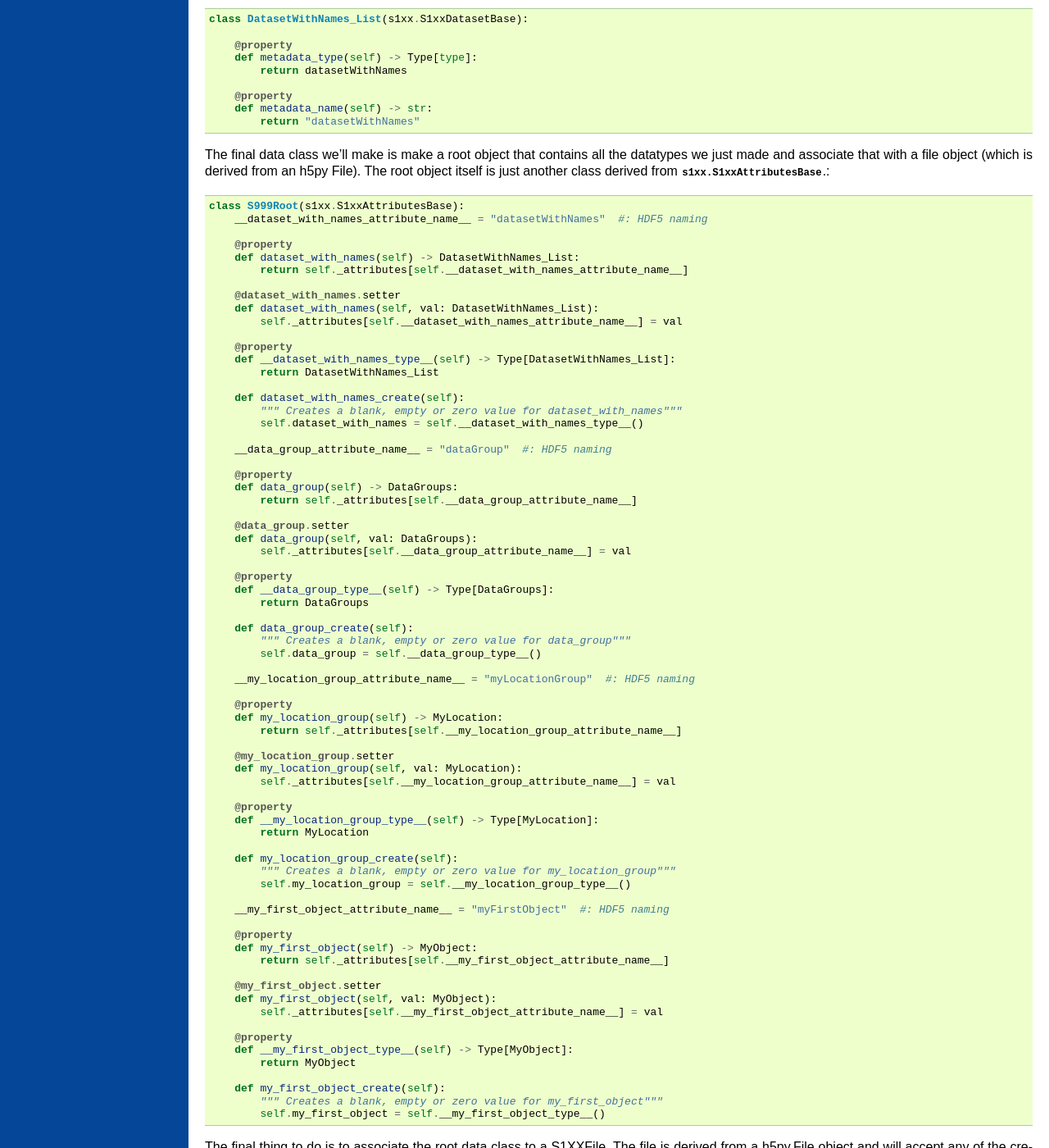
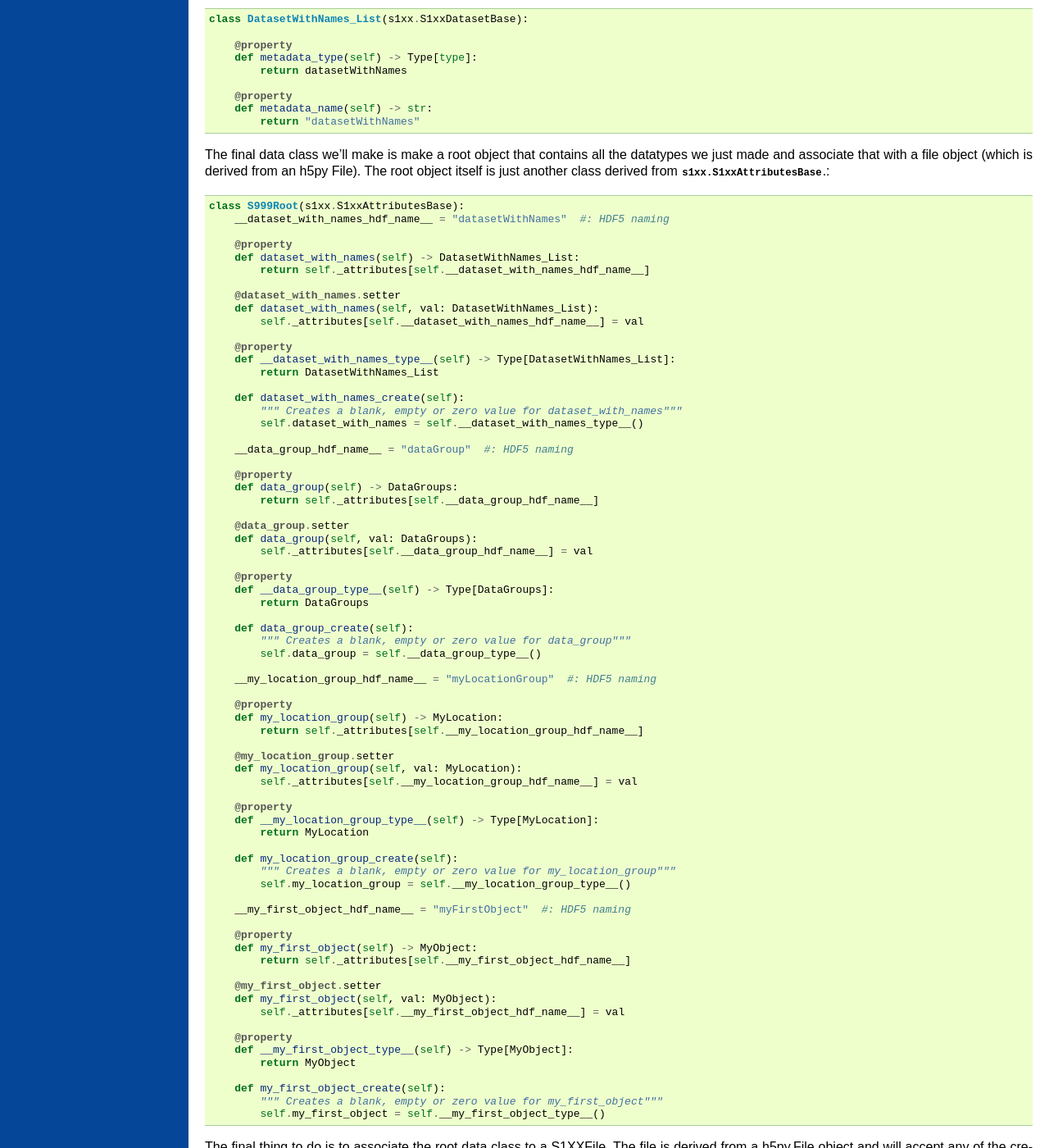
Before and after one commit to noaa-ocs-s100/s100py, a Sphinx documentation site: the page built from docs/sample_api.rst, in a window 1280 px wide and 1400 px high, scrolled down 5151 px. Shown: the whole window at 82% size. Built offline with Sphinx 7.4.7, drawn with Linux system fonts in a browser that asks for light colours; formulas are drawn with MathJax 3; the version number could not be read and is left out; some of the changed text lies outside the part shown.

Commit message:
change attribute_name to hdf_name fix some s100 test warnings update readme.md files that were missed in last changes to _type__ and _attribute_name__ (now hdf_name)

```diff
--- a/docs/sample_api.rst
+++ b/docs/sample_api.rst
@@ -51,7 +51,7 @@ This could look like::
     class myFirstObject:
         def __init__(self, val):
             self.data_value=val
-            self.__data_value_attribute_name__ = "dataValue"
+            self.__data_value_hdf_name__ = "dataValue"
             self.__data_value_type__ = float
         def data_value_create(self):
             self.data=999
@@ -85,15 +85,15 @@ of myFirstObject::
         def __version__(self) -> int:
             return 1
 
-        __data_value_attribute_name__ = "dataValue"  #: HDF5 naming
+        __data_value_hdf_name__ = "dataValue"  #: HDF5 naming
 
         @property
         def data_value(self) -> str:
-            return self._attributes[self.__data_value_attribute_name__]
+            return self._attributes[self.__data_value_hdf_name__]
 
         @data_value.setter
         def data_value(self, val: str):
-            self._attributes[self.__data_value_attribute_name__] = val
+            self._attributes[self.__data_value_hdf_name__] = val
 
         @property
         def __data_value_type__(self) -> str:
@@ -111,7 +111,7 @@ and it will fill it into multiple locations at once for you.
 To recap:
     - @property to get the data and do any reformatting needed etc.
     - @property.setter potential validation or other checks/changes to incoming data
-    - __\*_attribute_name__ which defines the conversion from python naming to HDF5 (S100) naming
+    - __\*_hdf_name__ which defines the conversion from python naming to HDF5 (S100) naming
     - __\*_type__ to help the user of the api know the type to use and for the api to load from disk
     - \*_create to make empty objects or supply default values as specified by S100
 
@@ -129,11 +129,11 @@ make 'empty_zone' the default for the utm_zone::
         def __version__(self) -> int:
             return 1
 
-        __utm_zone_attribute_name__ = "utmZone"  #: HDF5 naming
+        __utm_zone_hdf_name__ = "utmZone"  #: HDF5 naming
 
         @property
         def utm_zone(self) -> int:
-            return self._attributes[self.__utm_zone_attribute_name__]
+            return self._attributes[self.__utm_zone_hdf_name__]
 
         @utm_zone.setter
         def utm_zone(self, val: int):
@@ -142,7 +142,7 @@ make 'empty_zone' the default for the utm_zone::
                 val = int(val)
             if (val <= 0 or val > 60) and val != self.empty_zone:
                 raise Exception("Illegal zone number, must be between 1 and 60")
-            self._attributes[self.__utm_zone_attribute_name__] = val
+            self._attributes[self.__utm_zone_hdf_name__] = val
 
         @property
         def __utm_zone_type__(self) -> int:
@@ -182,15 +182,15 @@ the standard template, so there is a second one just for enumerations in :any:`e
         def __version__(self) -> int:
             return 1
 
-        __name_of_data_attribute_name__ = "nameOfData"  #: HDF5 naming
+        __name_of_data_hdf_name__ = "nameOfData"  #: HDF5 naming
 
         @property
         def name_of_data(self) -> MONTY:
-            return self._attributes[self.__name_of_data_attribute_name__]
+            return self._attributes[self.__name_of_data_hdf_name__]
 
         @name_of_data.setter
         def name_of_data(self, val: Union[int, str, MONTY]):
-            self.set_enum_attribute(val, self.__name_of_data_attribute_name__, self.__name_of_data_type__)
+            self.set_enum_attribute(val, self.__name_of_data_hdf_name__, self.__name_of_data_type__)
 
         @property
         def __name_of_data_type__(self) -> Type[Enum]:
@@ -200,15 +200,15 @@ the standard template, so there is a second one just for enumerations in :any:`e
             """ Creates an enumerated value of 'spam' (because it's first in the list) """
             self.name_of_data = list(self.__name_of_data_type__)[0]
 
-        __data_grid_attribute_name__ = "dataGrid"  #: HDF5 naming
+        __data_grid_hdf_name__ = "dataGrid"  #: HDF5 naming
 
         @property
         def data_grid(self) -> s1xx.s1xx_sequence:
-            return self._attributes[self.__data_grid_attribute_name__]
+            return self._attributes[self.__data_grid_hdf_name__]
 
         @data_grid.setter
         def data_grid(self, val: s1xx.s1xx_sequence):
-            self._attributes[self.__data_grid_attribute_name__] = val
+            self._attributes[self.__data_grid_hdf_name__] = val
 
         @property
         def __data_grid_type__(self) -> s1xx.s1xx_sequence:
@@ -256,15 +256,15 @@ we want and not just by name.::
         def __version__(self) -> int:
             return 1
 
-        __attr_int_attribute_name__ = "attrInt"  #: HDF5 naming
+        __attr_int_hdf_name__ = "attrInt"  #: HDF5 naming
 
         @property
         def attr_int(self) -> int:
-            return self._attributes[self.__attr_int_attribute_name__]
+            return self._attributes[self.__attr_int_hdf_name__]
 
         @attr_int.setter
         def attr_int(self, val: int):
-            self._attributes[self.__attr_int_attribute_name__] = val
+            self._attributes[self.__attr_int_hdf_name__] = val
 
         @property
         def __attr_int_type__(self) -> Type[int]:
@@ -275,15 +275,15 @@ we want and not just by name.::
             self.attr_int = self.__attr_int_type__()
 
 
-        __attr_float_attribute_name__ = "attrFloat"  #: HDF5 naming
+        __attr_float_hdf_name__ = "attrFloat"  #: HDF5 naming
 
         @property
         def attr_float(self) -> float:
-            return self._attributes[self.__attr_float_attribute_name__]
+            return self._attributes[self.__attr_float_hdf_name__]
 
         @attr_float.setter
         def attr_float(self, val: float):
-            self._attributes[self.__attr_float_attribute_name__] = val
+            self._attributes[self.__attr_float_hdf_name__] = val
 
         @property
         def __attr_float_type__(self) -> Type[float]:
@@ -294,15 +294,15 @@ we want and not just by name.::
             self.attr_float = self.__attr_float_type__()
 
 
-        __attr_str_attribute_name__ = "attrStr"  #: HDF5 naming
+        __attr_str_hdf_name__ = "attrStr"  #: HDF5 naming
 
         @property
         def attr_str(self) -> str:
-            return self._attributes[self.__attr_str_attribute_name__]
+            return self._attributes[self.__attr_str_hdf_name__]
 
         @attr_str.setter
         def attr_str(self, val: str):
-            self._attributes[self.__attr_str_attribute_name__] = val
+            self._attributes[self.__attr_str_hdf_name__] = val
 
         @property
         def __attr_str_type__(self) -> Type[str]:
@@ -331,15 +331,15 @@ class derived from :any:`s1xx.S1xxAttributesBase`.::
 
 
     class S999Root(s1xx.S1xxAttributesBase):
-        __dataset_with_names_attribute_name__ = "datasetWithNames"  #: HDF5 naming
+        __dataset_with_names_hdf_name__ = "datasetWithNames"  #: HDF5 naming
 
         @property
         def dataset_with_names(self) -> DatasetWithNames_List:
-            return self._attributes[self.__dataset_with_names_attribute_name__]
+            return self._attributes[self.__dataset_with_names_hdf_name__]
 
         @dataset_with_names.setter
         def dataset_with_names(self, val: DatasetWithNames_List):
-            self._attributes[self.__dataset_with_names_attribute_name__] = val
+            self._attributes[self.__dataset_with_names_hdf_name__] = val
 
         @property
         def __dataset_with_names_type__(self) -> Type[DatasetWithNames_List]:
@@ -349,15 +349,15 @@ class derived from :any:`s1xx.S1xxAttributesBase`.::
             """ Creates a blank, empty or zero value for dataset_with_names"""
             self.dataset_with_names = self.__dataset_with_names_type__()
 
-        __data_group_attribute_name__ = "dataGroup"  #: HDF5 naming
+        __data_group_hdf_name__ = "dataGroup"  #: HDF5 naming
 
         @property
         def data_group(self) -> DataGroups:
-            return self._attributes[self.__data_group_attribute_name__]
+            return self._attributes[self.__data_group_hdf_name__]
 
         @data_group.setter
         def data_group(self, val: DataGroups):
-            self._attributes[self.__data_group_attribute_name__] = val
+            self._attributes[self.__data_group_hdf_name__] = val
 
         @property
         def __data_group_type__(self) -> Type[DataGroups]:
@@ -367,15 +367,15 @@ class derived from :any:`s1xx.S1xxAttributesBase`.::
             """ Creates a blank, empty or zero value for data_group"""
             self.data_group = self.__data_group_type__()
 
-        __my_location_group_attribute_name__ = "myLocationGroup"  #: HDF5 naming
+        __my_location_group_hdf_name__ = "myLocationGroup"  #: HDF5 naming
 
         @property
         def my_location_group(self) -> MyLocation:
-            return self._attributes[self.__my_location_group_attribute_name__]
+            return self._attributes[self.__my_location_group_hdf_name__]
 
         @my_location_group.setter
         def my_location_group(self, val: MyLocation):
-            self._attributes[self.__my_location_group_attribute_name__] = val
+            self._attributes[self.__my_location_group_hdf_name__] = val
 
         @property
         def __my_location_group_type__(self) -> Type[MyLocation]:
@@ -385,15 +385,15 @@ class derived from :any:`s1xx.S1xxAttributesBase`.::
             """ Creates a blank, empty or zero value for my_location_group"""
             self.my_location_group = self.__my_location_group_type__()
 
-        __my_first_object_attribute_name__ = "myFirstObject"  #: HDF5 naming
+        __my_first_object_hdf_name__ = "myFirstObject"  #: HDF5 naming
 
         @property
         def my_first_object(self) -> MyObject:
-            return self._attributes[self.__my_first_object_attribute_name__]
+            return self._attributes[self.__my_first_object_hdf_name__]
 
         @my_first_object.setter
         def my_first_object(self, val: MyObject):
-            self._attributes[self.__my_first_object_attribute_name__] = val
+            self._attributes[self.__my_first_object_hdf_name__] = val
 
         @property
         def __my_first_object_type__(self) -> Type[MyObject]:
```
Also changed, not shown: README.md (+90 -90 lines), docs/extending_the_api.rst (+12 -12 lines), docs/more_sample_api.rst (+8 -8 lines), docs/using_the_api.rst (+6 -6 lines), s100py/s102/README.md, 8 other files.
